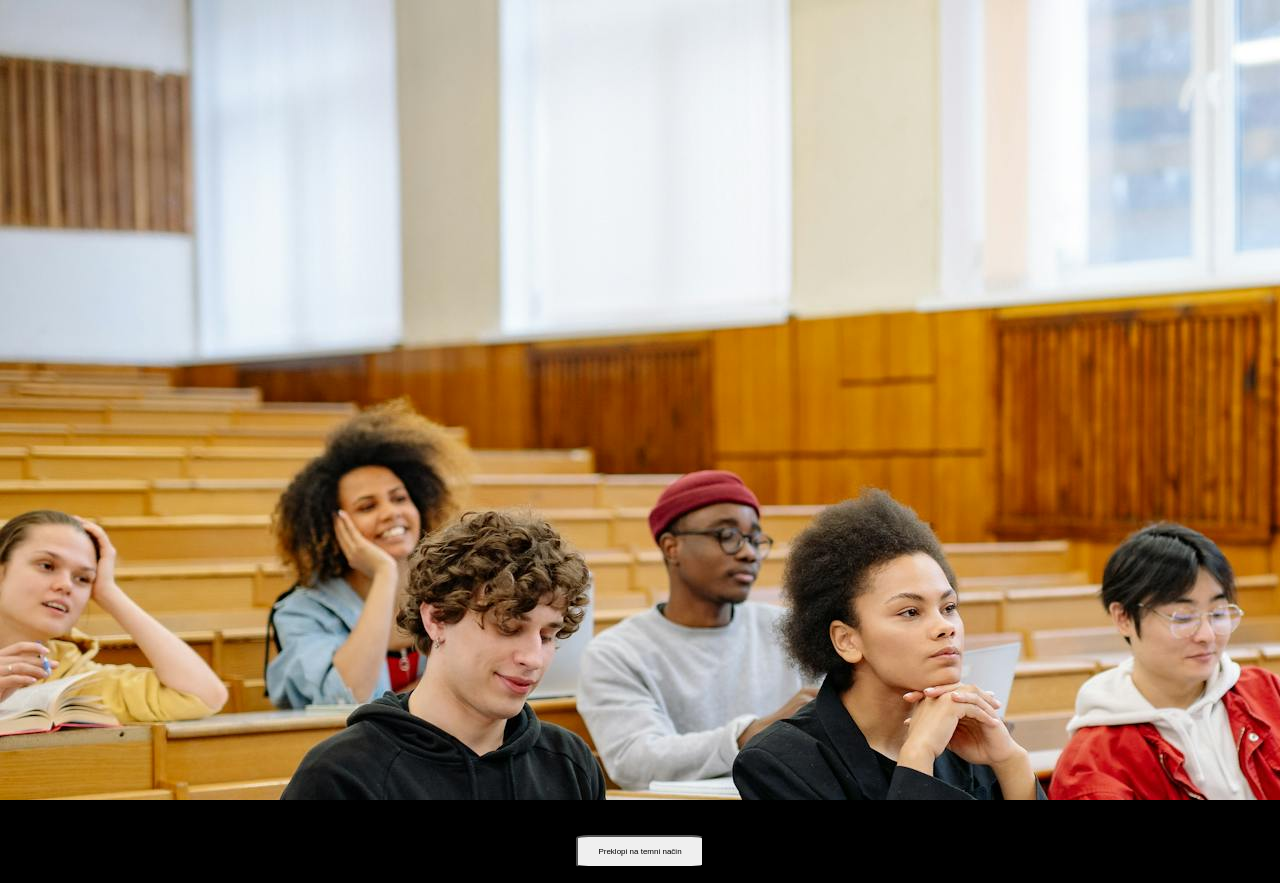
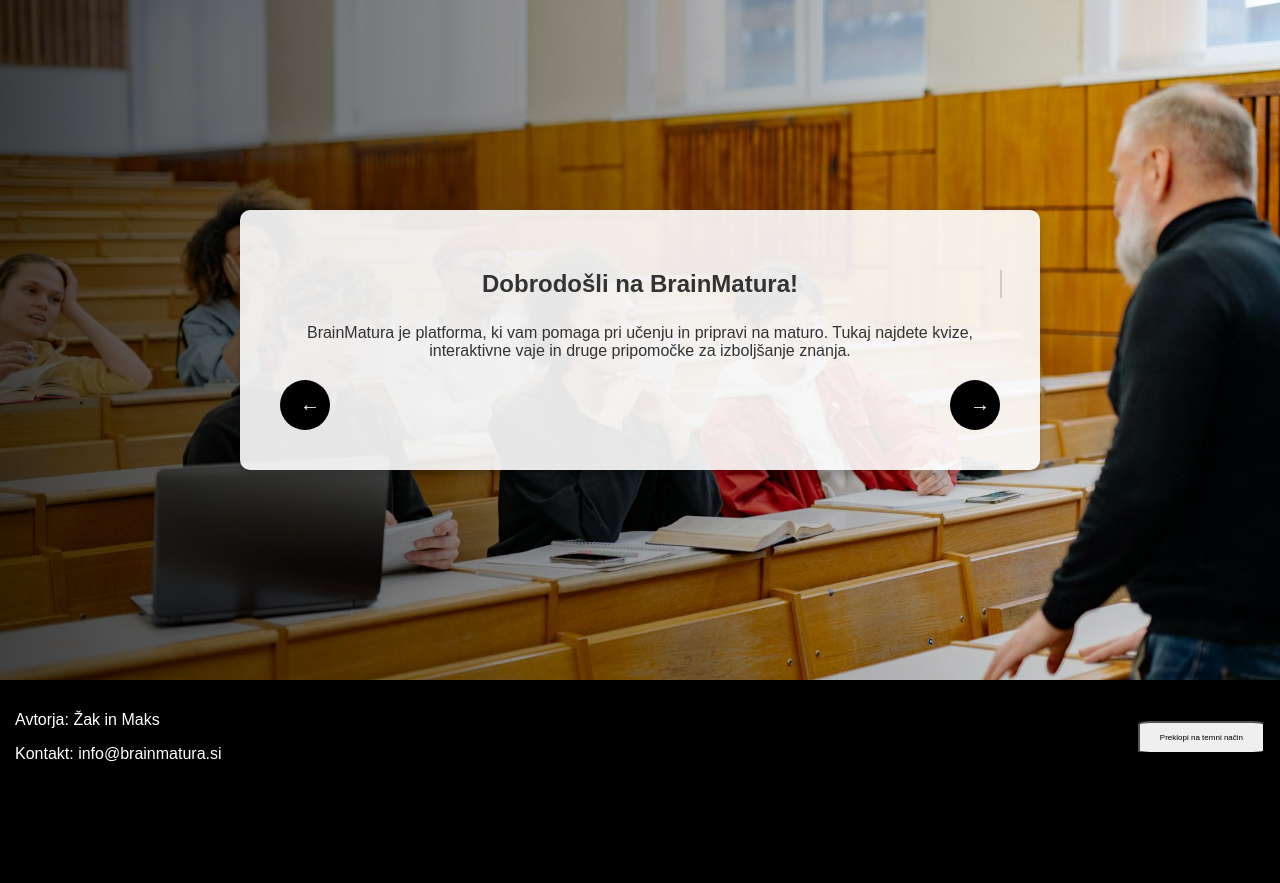
Before and after one commit to ZakPrimozic/projektUPN, a Flask app: page / in a window 1280 px wide. Shown: the part 120-1003 px from the top of the page. After the commit the page ends 882 px from the top, so only its background shows below. Run offline with Flask 3, Linux system fonts and the light colour scheme.

Commit message:
oddan html 1.04.2025

```diff
--- a/templates/glavna.html
+++ b/templates/glavna.html
@@ -11,6 +11,7 @@
             color: #333;
             margin: 0;
             padding: 0;
+            transition: background-color 0.3s ease, color 0.3s ease;
         }
 
         .navbar {
@@ -55,11 +56,14 @@
             color: #f2b800;
         }
 
-        footer{
+        footer {
             background-color: #000;
             color: white;
-            text-align: center;
+            display: flex;
+            justify-content: space-between;
+            align-items: center;
             padding: 15px;
+            transition: background-color 0.3s ease, color 0.3s ease;
         }
 
         .gumb_za_darkmode {
@@ -67,18 +71,132 @@
             font-size: 8px;
             border-radius: 10%;
             cursor: pointer;
-            margin-top: 20px;
         }
+
         body.dark-mode {
             background-color: #121212;
             color: white;
         }
-        main{
+
+        footer.dark-mode {
+            background-color: #333;
+        }
+
+        main {
+            display: flex;
+            align-items: center;
+            justify-content: center;
+            min-height: 80vh;
+            background-image: url("static/photos/odzadje.jpg");
+            background-size: cover;
+            background-position: center;
+            position: relative;
+            padding: 20px;
+            transition: background-color 0.3s ease;
+        }
+
+        main::before {
+            content: "";
+            position: absolute;
+            top: 0;
+            left: 0;
+            width: 100%;
+            height: 100%;
+            background: linear-gradient(to right, rgba(0, 0, 0, 0.7), rgba(255, 255, 255, 0));
+            z-index: 1;
+        }
+
+        .okvir {
+            background-color: rgba(255, 255, 255, 0.9);
+            padding: 40px;
+            border-radius: 10px;
+            box-shadow: 0 4px 8px rgba(0, 0, 0, 0.2);
+            max-width: 800px;
             text-align: center;
-            padding: 400px;
-            background-image: url("static/photos/odzadje.jpg");
-            max-width: 100%;
-            height: 100%;
+            opacity: 0;
+            transform: translateY(20px);
+            animation: fadeIn 1s ease-in-out forwards;
+            position: relative;
+            z-index: 2;
+            width: 100%;
+            box-sizing: border-box;
+        }
+
+        @keyframes fadeIn {
+            from {
+                opacity: 0;
+                transform: translateY(20px);
+            }
+            to {
+                opacity: 1;
+                transform: translateY(0);
+            }
+        }
+
+        .typing {
+            display: inline-block;
+            overflow: hidden;
+            white-space: nowrap;
+            border-right: 2px solid #333;
+            animation: typing 3s steps(30, end) forwards, blink 0.8s infinite;
+        }
+
+        @keyframes typing {
+            from {
+                width: 0;
+            }
+            to {
+                width: 100%;
+            }
+        }
+
+        @keyframes blink {
+            50% {
+                border-color: transparent;
+            }
+        }
+
+        .navigation-buttons {
+            display: flex;
+            justify-content: space-between;
+            margin-top: 20px;
+            width: 100%;
+            box-sizing: border-box;
+        }
+
+        .navigation-buttons button {
+            background-color: #000;
+            color: white;
+            border: none;
+            padding: 12px 20px;
+            cursor: pointer;
+            border-radius: 50%;
+            font-size: 20px;
+            transition: background-color 0.3s ease, transform 0.3s ease;
+            width: 50px;
+            height: 50px;
+        }
+
+        .navigation-buttons button:hover {
+            background-color: #f2b800;
+            transform: scale(1.1);
+        }
+
+        .navigation-buttons button:focus {
+            outline: none;
+        }
+
+        .navigation-buttons button:before {
+            content: '';
+            font-size: 20px;
+        }
+
+        .navigation-buttons .prev:before {
+            content: '←';
+        }
+
+        .navigation-buttons .next:before {
+            content: '→';
         }
     </style>
 </head>
@@ -97,19 +215,43 @@
         </nav>
     </header>
     <main>
-
+        <div class="okvir">
+            <h2><span class="typing">Dobrodošli na BrainMatura!</span></h2>
+            <p id="description">BrainMatura je platforma, ki vam pomaga pri učenju in pripravi na maturo. Tukaj najdete kvize, interaktivne vaje in druge pripomočke za izboljšanje znanja.</p>
+            <div class="navigation-buttons">
+                <button class="prev" onclick="changeContent(-1)"></button>
+                <button class="next" onclick="changeContent(1)"></button>
+            </div>
+        </div>
     </main>
     <footer>
-        <button id="toggleBtn" class="gumb_za_darkmode">Preklopi na temni način</button>
+        <div class="footer-left">
+            <p>Avtorja: Žak in Maks</p>
+            <p>Kontakt: info@brainmatura.si</p>
+        </div>
+        <div class="footer-right">
+            <button id="toggleBtn" class="gumb_za_darkmode">Preklopi na temni način</button>
+        </div>
     </footer>
     <script>
+        const descriptions = [
+            "1. letnik: Ponuja znanje samo prvega letnika, dostopas lahko do kvizov in iteraktivnih vaj.",
+            "2. letnik:  Ponuja znanje prvega in drugega letnika, dostopas lahko do kvizov in iteraktivnih vaj.",
+            "3. letnik: Priprava na maturo z zahtevnejšimi vajami dostop do vseh vaj.",
+            "Matura: Intenzivna priprava in kvizi za maturo. MORS NARDIT MATURO AJD COMMON"
+        ];
+        let index = 0;
+
+        function changeContent(direction) {
+            index = (index + direction + descriptions.length) % descriptions.length;
+            document.getElementById("description").textContent = descriptions[index];
+        }
+
         const toggleBtn = document.getElementById("toggleBtn");
-        const body = document.body;
-
-        toggleBtn.addEventListener("click", () => {
-            body.classList.toggle("dark-mode");
-
-            if (body.classList.contains("dark-mode")) {
+        toggleBtn.addEventListener("click", function() {
+            document.body.classList.toggle("dark-mode");
+            document.querySelector("footer").classList.toggle("dark-mode");
+            if (document.body.classList.contains("dark-mode")) {
                 toggleBtn.textContent = "Preklopi na svetli način";
             } else {
                 toggleBtn.textContent = "Preklopi na temni način";
```
